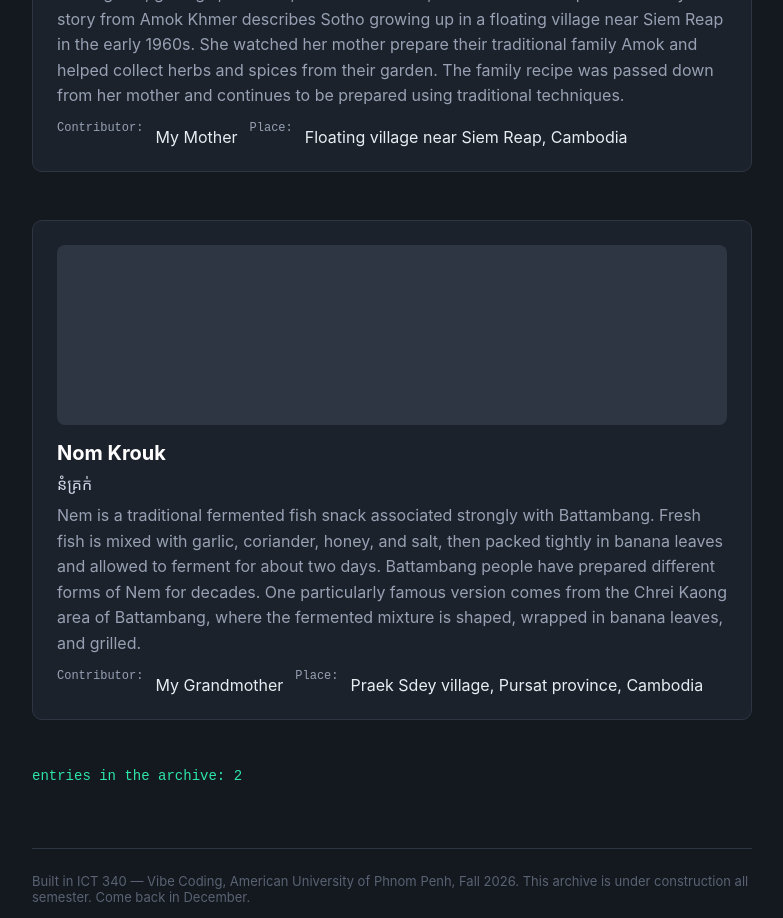
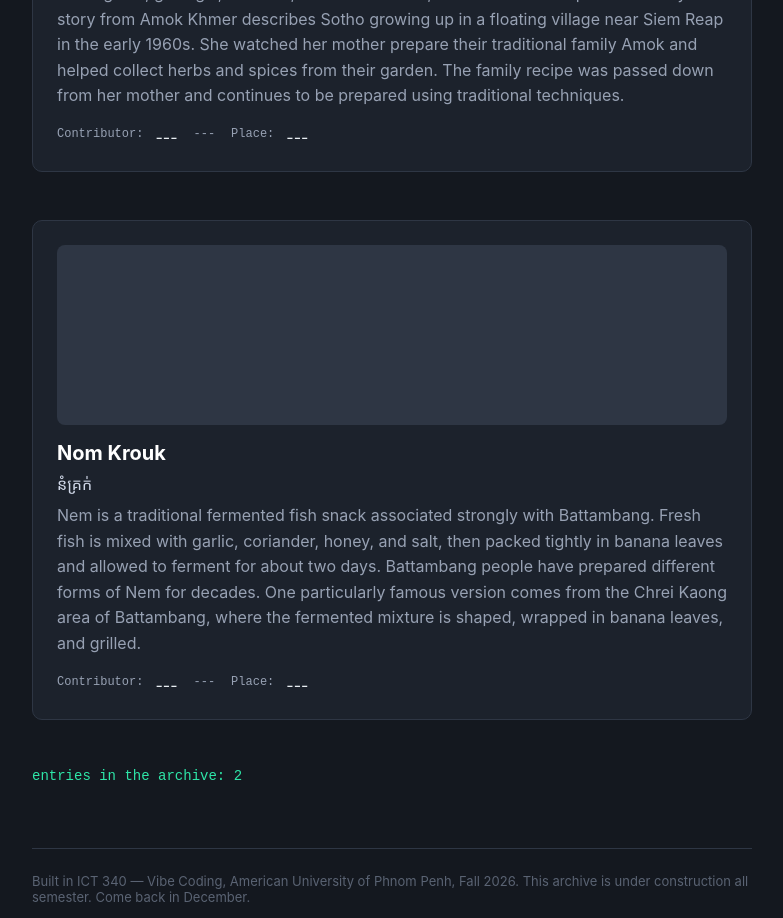
Before and after one commit to amarathorng/cambodian-village-foods, a Next.js app: page / in a window 1280 px wide. Shown: the part 920-1838 px from the top of the page, without its empty margins (248-1031 px from the left). Built offline with nearby package versions, Linux system fonts and the light colour scheme.

Commit message:
update: Contributor and Place show ---

```diff
--- a/components/EntryCard.js
+++ b/components/EntryCard.js
@@ -42,11 +42,12 @@ const EntryCard = ({ entry }) => {
       <p style={{ fontSize: 16, color: "#97A1B3", lineHeight: 1.6, margin: 0 }}>
         {entry.description}
       </p>
-      <div style={{ display: "flex", gap: "12px", marginTop: 12 }}>
+      <div style={{ display: "flex", gap: "12px", marginTop: 12, alignItems: "center" }}>
         <p style={labelStyle}>Contributor:</p>
-        <p style={valueStyle}>{entry.contributor}</p>
+        <span style={valueStyle}>---</span>
+        <p style={{...labelStyle, margin: "0 4px"}}>---</p>
         <p style={labelStyle}>Place:</p>
-        <p style={valueStyle}>{entry.place}</p>
+        <span style={valueStyle}>---</span>
       </div>
     </div>
   );
```
